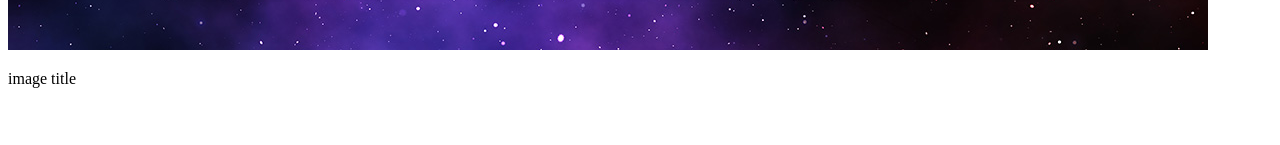
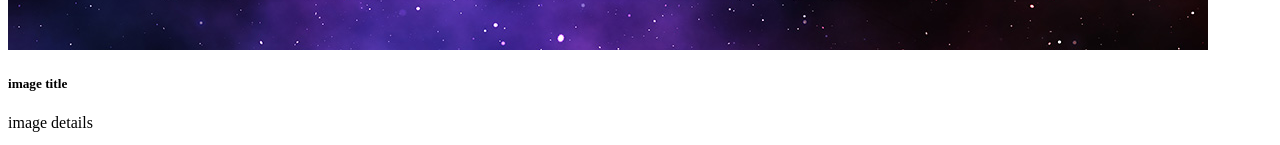
Before and after one commit to MohammadHoseynZamany/React_JahanCabinet_Website, a React (Vite) app: page /Samples in a window 1280 px wide. Shown: the part 1158-1303 px from the top of the page. Before the commit the page ends 1262 px from the top, so only its background shows below. Built offline with nearby package versions, Linux system fonts and the light colour scheme.

Commit message:
add SeeDetails page

```diff
--- a/src/components/KitchentCabinet.jsx
+++ b/src/components/KitchentCabinet.jsx
@@ -5,16 +5,17 @@ import image from `../images/cvb.jpg`
 export default function KitchenCabinet(props){
     function handleClick(){
         return(
-            <SeeDetails url={props.url} title={props.title} details={props.details} />
+            // <SeeDetails url={props.url} title={props.title} details={props.details} />
+            <SeeDetails url={image} title={props.title} details={props.details} />
         )
     }
     const Image = `../images/cvb.jpg`
 
     return(
         <div className="KitchenCabinet-container" onClick={handleClick}>
-            {/* <img src={`${props.url}`} alt={props.title} /> */}
-            <img src={image} alt={props.title} />
-            <p>{props.title}</p>
+            {/* <img src={image} alt={props.title} />
+            <p>{props.title}</p> */}
+            <SeeDetails url={image} title={props.title} details={props.details} />
         </div>
     )
 }
--- a/src/components/SeeDetails.jsx
+++ b/src/components/SeeDetails.jsx
@@ -1,11 +1,26 @@
 import React from "react"
+import {
+    MDBCard,
+    MDBCardBody,
+    MDBCardTitle,
+    MDBCardText,
+    MDBCardImage,
+    MDBRipple
+} from 'mdb-react-ui-kit';
 
 export default function SeeDetails(props){
     return (
-        <div className="SeeDetails-container">
-            <img src={props.url} alt={props.title} />
-            <h2>{props.title}</h2>
-            <p>{props.details}</p>
-        </div>
+        <MDBCard>
+            <MDBRipple rippleColor='light' rippleTag='div' className='bg-image hover-overlay'>
+                <MDBCardImage src={props.url} position="top" alt={props.details} />
+                <a>
+                    <div className='mask' style={{ backgroundColor: 'rgba(251, 251, 251, 0.15)' }}></div>
+                </a>
+            </MDBRipple>
+            <MDBCardBody>
+                <MDBCardTitle>{props.title}</MDBCardTitle>
+                <MDBCardText>{props.details}</MDBCardText>
+            </MDBCardBody>
+        </MDBCard>
     )
 }
```
